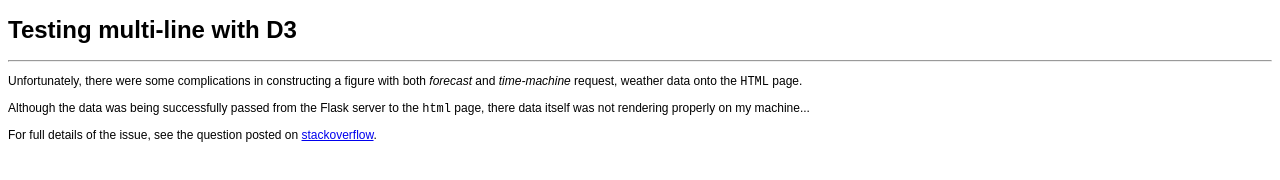
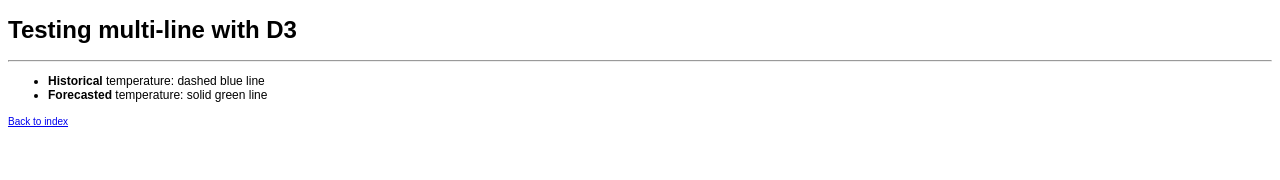
Before and after one commit to passion-dev37/flask_weather_app, a website: page python/flask-d3/templates/test.html in a window 1280 px wide. Drawn offline with nearby package versions, Linux system fonts and the light colour scheme.

Commit message:
Fixing up d3 templates.

```diff
--- a/python/flask-d3/templates/test.html
+++ b/python/flask-d3/templates/test.html
@@ -10,13 +10,13 @@
         font: 12px Arial;
       }
       path {
-        stroke-width: 2;
+        stroke-width: 3;
         fill: none;
       }
       .axis path, .axis line {
         fill: none;
         stroke: steelblue;
-        stroke-width: 2;
+        stroke-width: 1;
         shape-rendering: crispEdges;
       }
     </style>
@@ -26,16 +26,11 @@
 
     <h1>Testing multi-line with D3</h1>
     <hr>
-    <p>Unfortunately, there were some complications in constructing a figure
-      with both <i>forecast</i> and <i>time-machine</i> request, weather data
-      onto the <code>HTML</code> page.</p>
-    <p>Although the data was being successfully passed from the Flask server to
-      the <code>html</code> page, there data itself was not rendering properly
-      on my machine...</p>
-    <p>For full details of the issue, see the question posted on
-      <a href='https://stackoverflow.com/questions/49699408/how-do-i-deal-with-occurrences-of-nan-in-d3?noredirect=1#comment86413836_49699408'>
-        stackoverflow</a>.</p>
-
+    <ul>
+        <li><b>Historical</b> temperature: dashed blue line</li>
+        <li><b>Forecasted</b> temperature: solid green line</li>
+    </ul>
+    <small><a href='/'>Back to index</a></small>
     <div id='graphDiv'></div>
 
     <script type='text/javascript' src='https://d3js.org/d3.v3.min.js'></script>
@@ -43,7 +38,6 @@
 
       // Loading data passed from flask server:
       const graphData = {{ data.temp_data | safe }}
-      console.log(graphData);
 
       // Set dimensions of SVG object:
       const margin = { top: 30, right: 50, bottom: 30, left: 50 };
```
Also changed, not shown: python/flask-d3/templates/forecast_temperature.html (+3 -4 lines).
